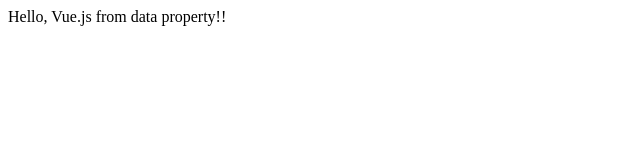
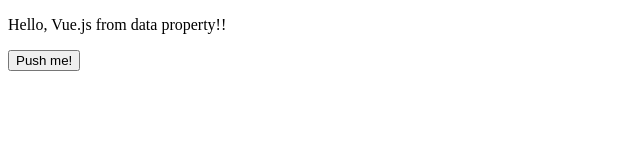
Before and after one commit to yumetov/learning-vuejs-1st, a plain HTML site: page index.html in a window 1280 px wide. Shown: the whole page, without its empty margins (0-640 px from the left). Drawn offline with nearby package versions, Linux system fonts and the light colour scheme.

Commit message:
study event handling

```diff
--- a/index.html
+++ b/index.html
@@ -6,7 +6,10 @@
     <title>Learning Vue.js 1st</title>
   </head>
   <body>
-    <div id="app">{{ text }}</div>
+    <div id="app">
+      <p>{{ text }}</p>
+      <button @click="handleClick">Push me!</button>
+    </div>
     <script src="https://cdn.jsdelivr.net/npm/vue/dist/vue.js"></script>
     <script src="./script/script.js"></script>
   </body>
--- a/script/script.js
+++ b/script/script.js
@@ -1,8 +1,13 @@
 const app = new Vue({
   el: '#app',
-  data(){
+  data() {
     return {
       text: 'Hello, Vue.js from data property!!'
     };
+  },
+  methods: {
+    handleClick() {
+      this.text = "button is clicked";
+    }
   }
 });
```
